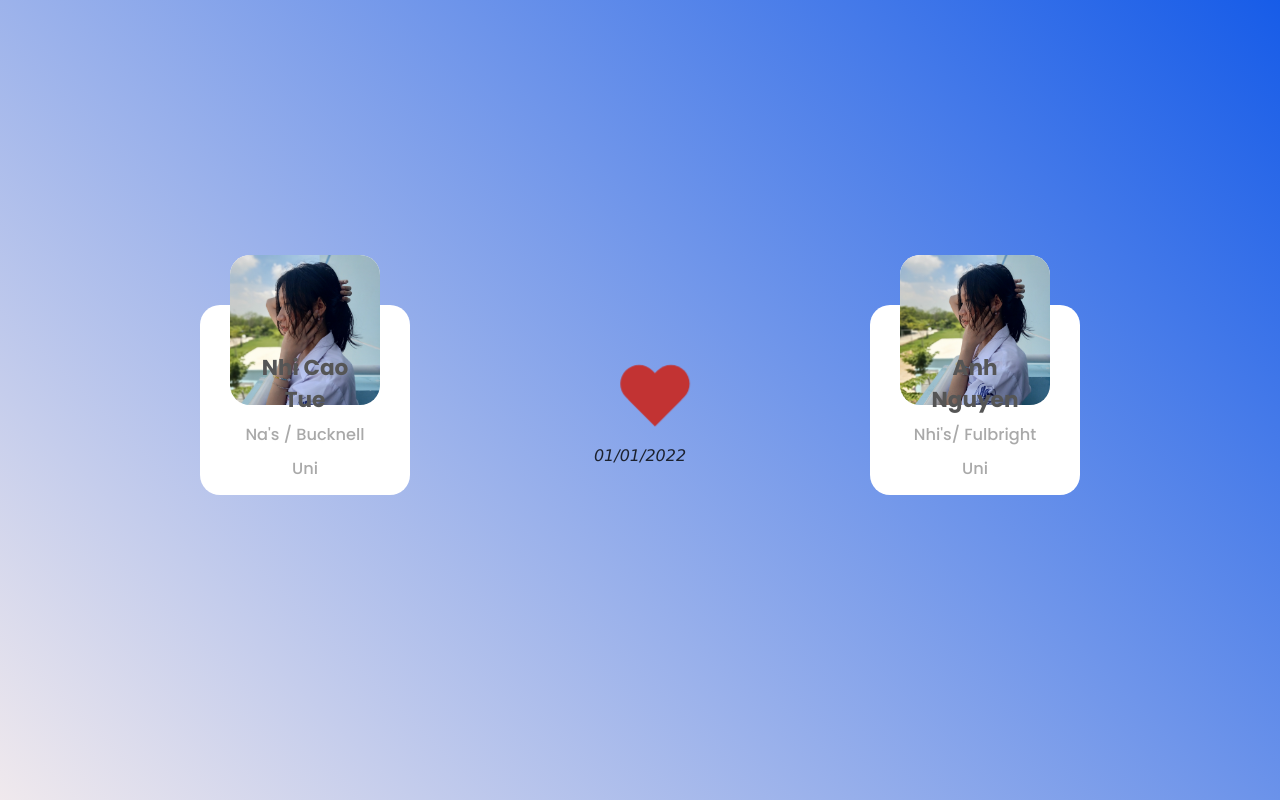
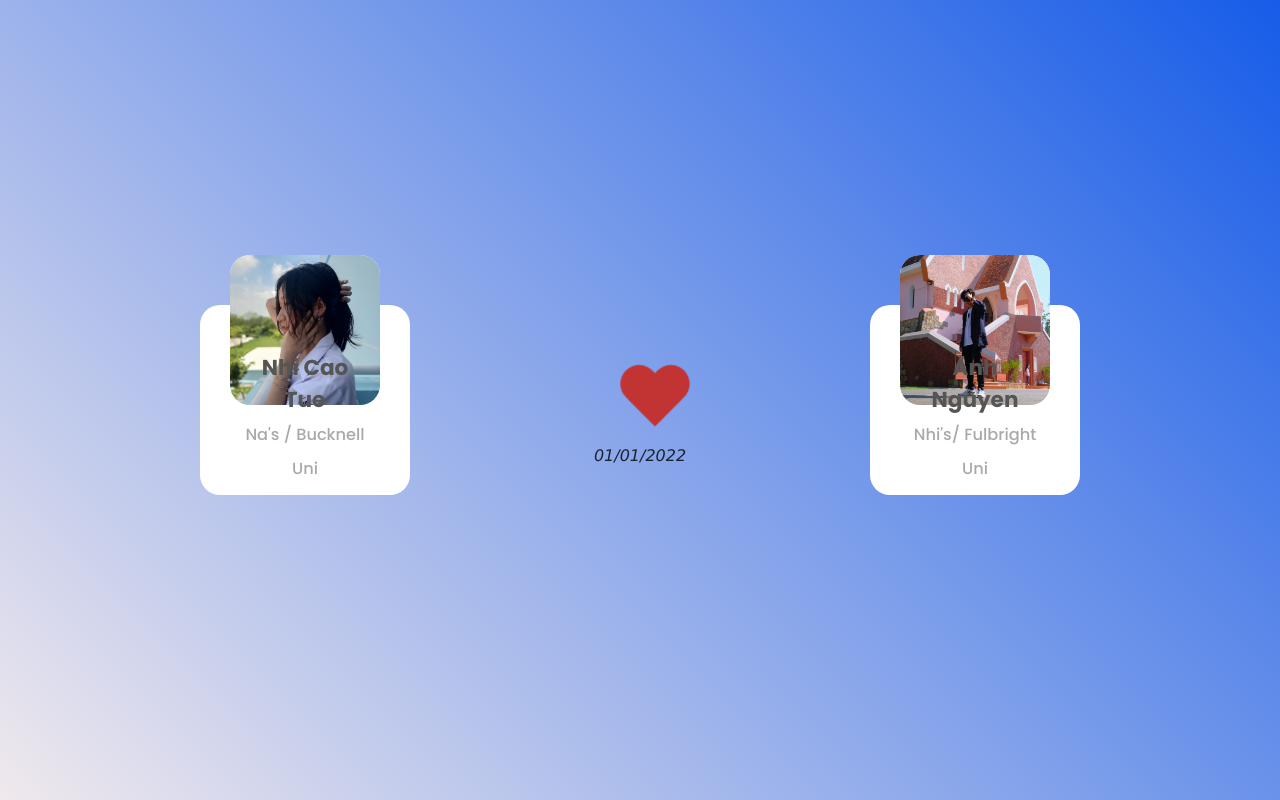
Before and after one commit to nhatanh120604/meandyou, a plain HTML site: page index.html in a window 1280 px wide. Drawn offline with Linux system fonts and the light colour scheme.

Commit message:
Update index.html

```diff
--- a/index.html
+++ b/index.html
@@ -31,7 +31,7 @@
     <div id="date">01/01/2022</div>
     <div class="card">
         <div class="img">
-            <img src="img.jpg">
+            <img src="na.jpg">
         </div>
        <div class="content">
            <div class="details">
```
